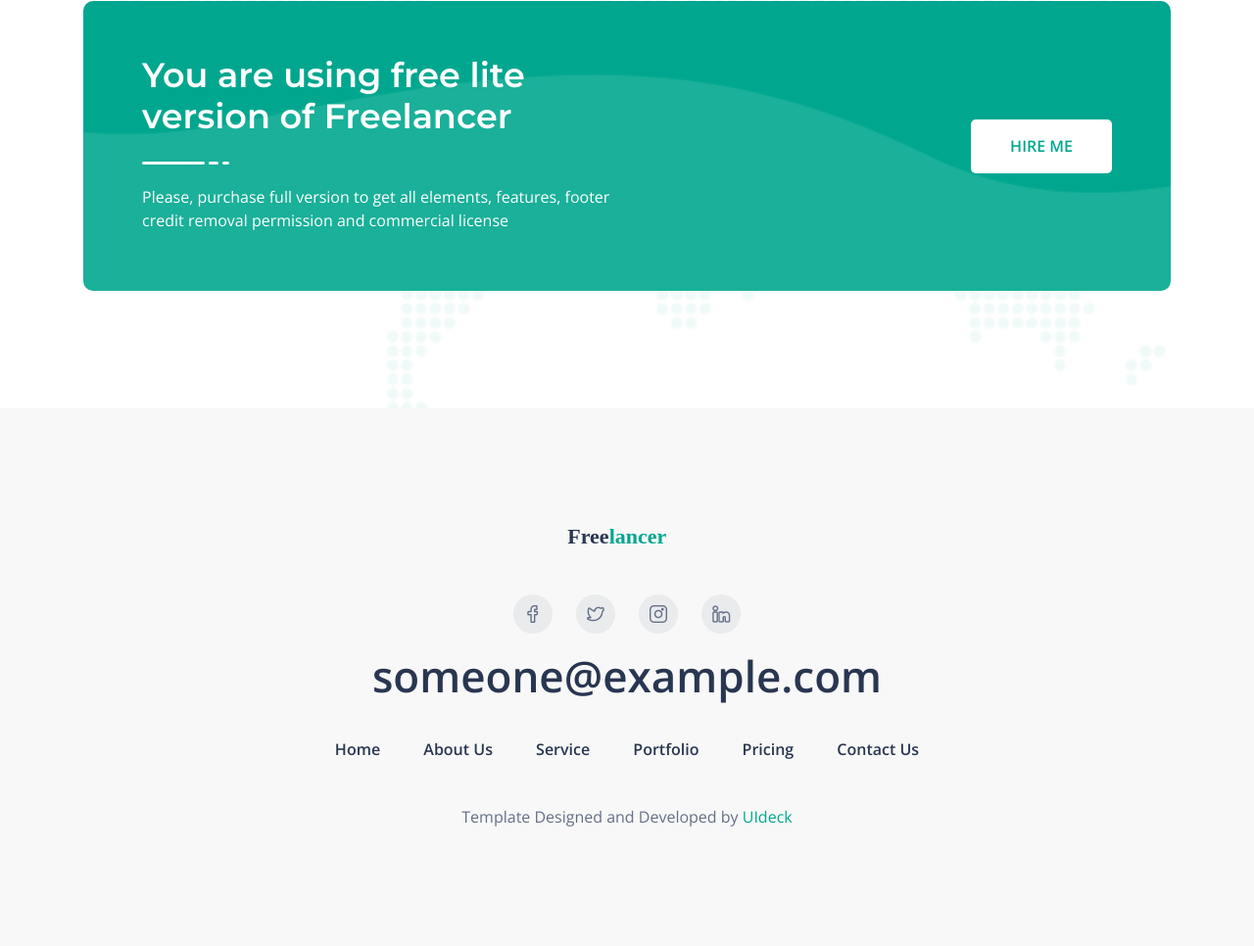
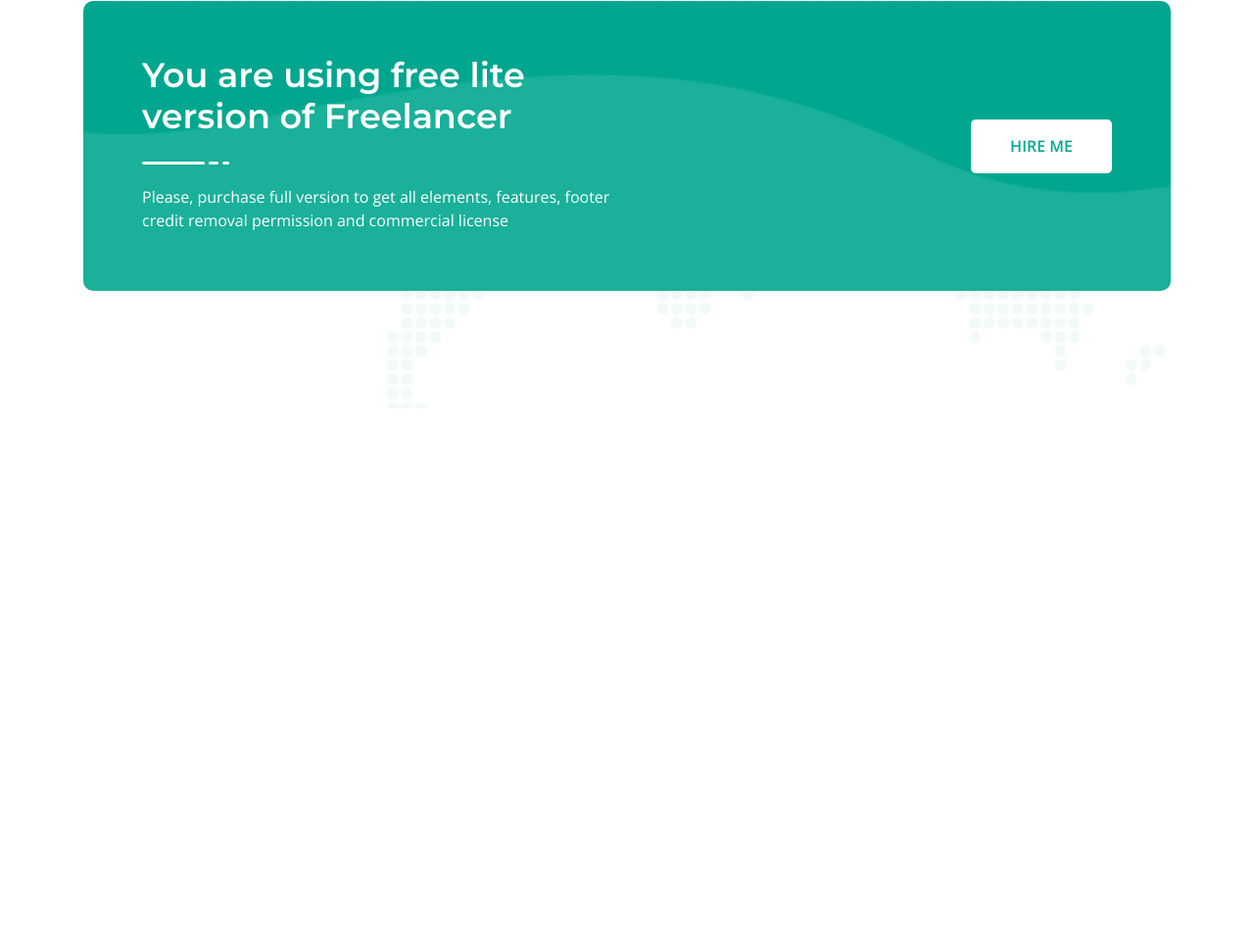
Before and after one commit to cpokeefe/cpokeefe.github.io, a plain HTML site: page index.html in a window 1280 px wide. Shown: the part 2951-3917 px from the top of the page at 98% size. After the commit the page ends 3368 px from the top, so only its background shows below. Drawn offline with nearby package versions, Linux system fonts and the light colour scheme.

Commit message:
Update index.html

```diff
--- a/index.html
+++ b/index.html
@@ -344,33 +344,7 @@
 
     <!--====== FOOTER PART START ======-->
 
-    <footer id="footer" class="footer_area gray-bg pt-115 pb-120">
-        <div class="container">
-            <div class="row">
-                <div class="col-lg-12">
-                    <div class="footer_content text-center">
-                        <a href="#"><img src="assets/images/logo.svg" alt="Logo"></a>
-                        <ul class="footer_social">
-                            <li><a href="#"><i class="lni lni-facebook"></i></a></li>
-                            <li><a href="#"><i class="lni lni-twitter"></i></a></li>
-                            <li><a href="#"><i class="lni lni-instagram"></i></a></li>
-                            <li><a href="#"><i class="lni lni-linkedin"></i></a></li>
-                        </ul>
-                        <span class="email">someone@example.com</span>
-                        <ul class="footer_menu">
-                            <li><a href="#">Home</a></li>
-                            <li><a href="#">About Us</a></li>
-                            <li><a href="#">Service</a></li>
-                            <li><a href="#">Portfolio</a></li>
-                            <li><a href="#">Pricing</a></li>
-                            <li><a href="#">Contact Us</a></li>
-                        </ul>
-                        <p class="credit pt-45">Template Designed and Developed by <a href="https://uideck.com/" rel="nofollow">UIdeck</a></p>
-                    </div> <!-- footer content -->
-                </div>
-            </div>  <!-- row -->
-        </div> <!-- container -->
-    </footer>
+
 
     <!--====== FOOTER PART ENDS ======-->
 
```
